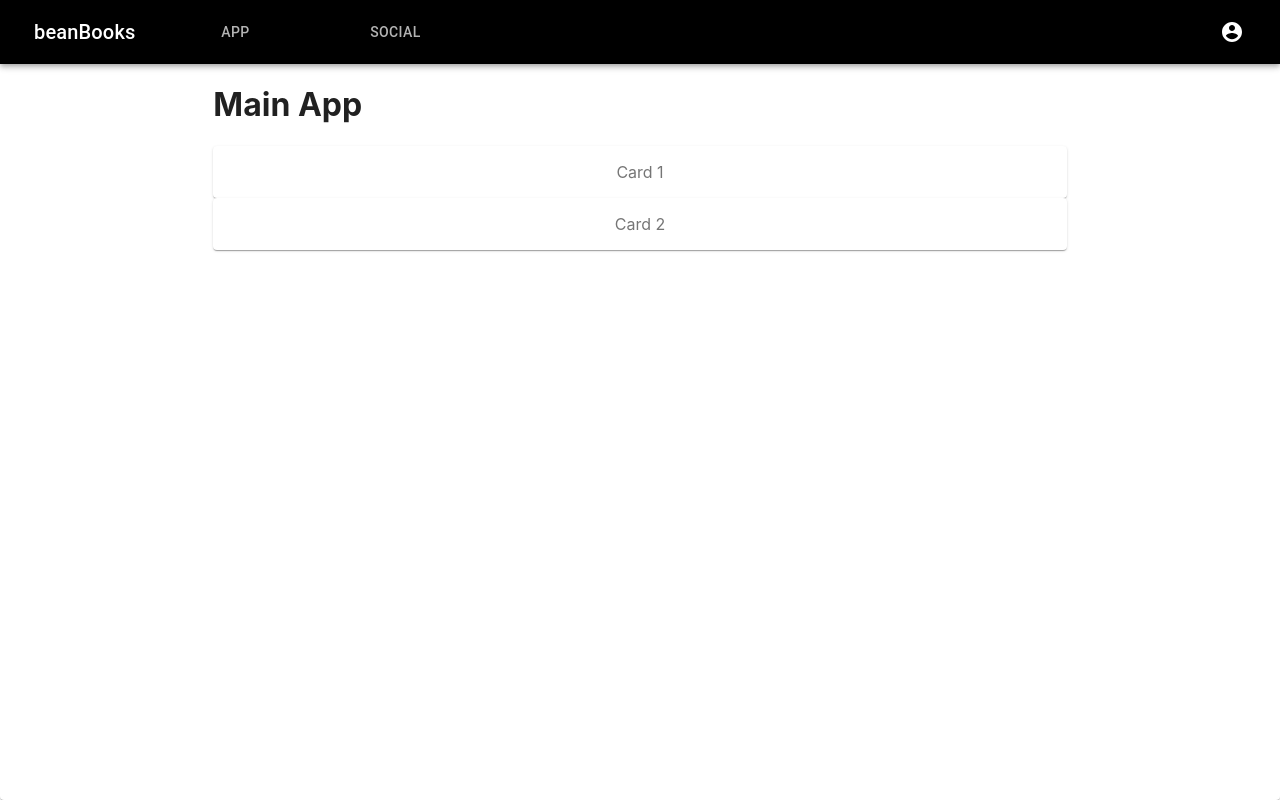
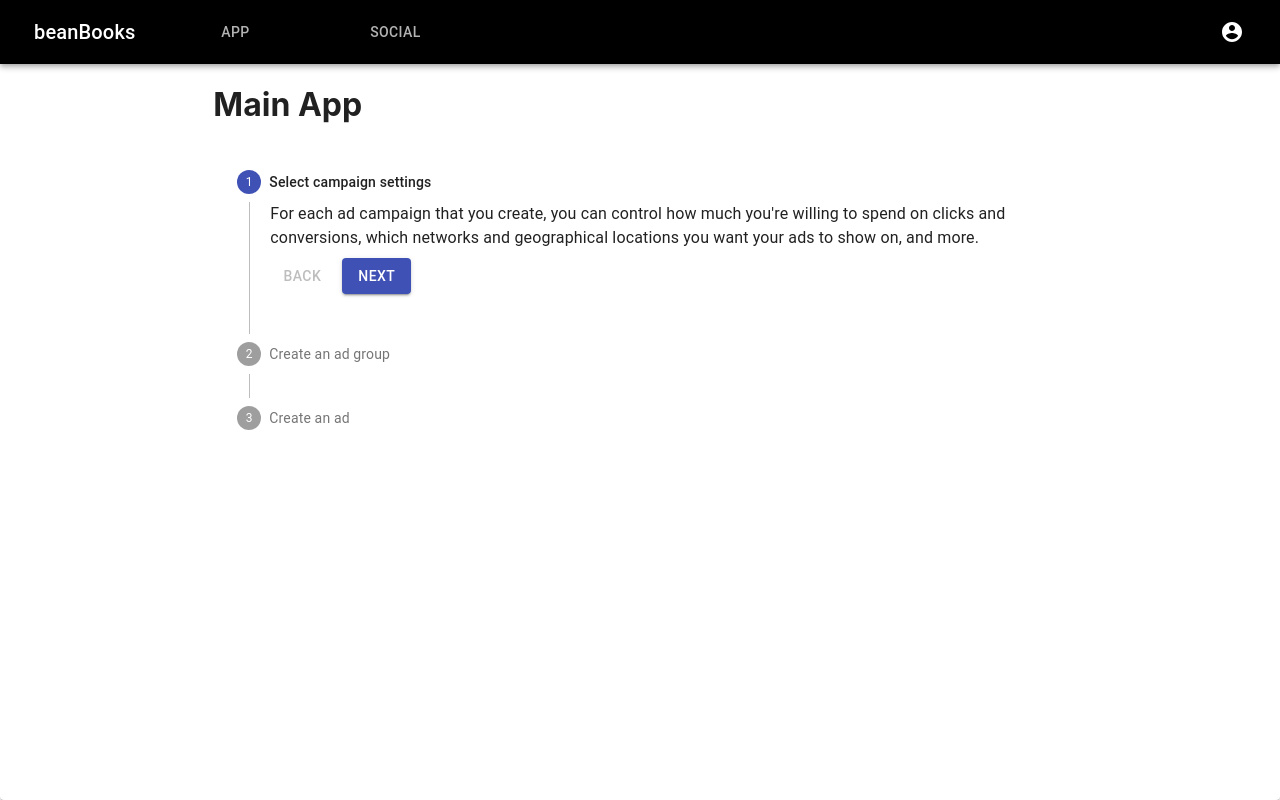
Before and after one commit to jodi-dev/beanbooks, a React (Create React App) app: page /mainapp in a window 1280 px wide. Built offline with nearby package versions, Linux system fonts and the light colour scheme.

Commit message:
added stepper

```diff
--- a/src/pages/Home.js
+++ b/src/pages/Home.js
@@ -10,6 +10,7 @@
 import TimelineOppositeContent from "@material-ui/lab/TimelineOppositeContent";
 import { makeStyles } from '@material-ui/core/styles';
 import Box from '@material-ui/core/Box';
+import Button from '@material-ui/core/Button';
 
 const useStyles = makeStyles((theme) => ({
     root: {
@@ -103,7 +104,7 @@
                     </Grid>
                 </Grid>
                 <Grid item container direction="row" justify="center" alignItems="center">
-                    Test
+                    <Button variant="contained" color="primary">Get Started</Button>
                 </Grid>
             <Grid item xs />
         </Grid>
--- a/src/pages/MainApp.js
+++ b/src/pages/MainApp.js
@@ -1,6 +1,13 @@
+import React from 'react';
 import { Grid } from '@material-ui/core';
+import { makeStyles } from '@material-ui/core/styles';
+import Stepper from '@material-ui/core/Stepper';
+import Step from '@material-ui/core/Step';
+import StepLabel from '@material-ui/core/StepLabel';
+import StepContent from '@material-ui/core/StepContent';
+import Button from '@material-ui/core/Button';
 import Paper from '@material-ui/core/Paper';
-import { makeStyles, ThemeProvider, createMuiTheme } from '@material-ui/core/styles';
+import Typography from '@material-ui/core/Typography';
 
 const useStyles = makeStyles((theme) => ({
     root: {
@@ -11,26 +18,106 @@
       textAlign: 'center',
       color: theme.palette.text.secondary,
     },
+    button: {
+        marginTop: theme.spacing(1),
+        marginRight: theme.spacing(1),
+      },
+      actionsContainer: {
+        marginBottom: theme.spacing(2),
+      },
+      resetContainer: {
+        padding: theme.spacing(3),
+      },
 }));
+
+function getSteps() {
+    return ['Select campaign settings', 'Create an ad group', 'Create an ad'];
+  }
+
+function getStepContent(step) {
+    switch (step) {
+      case 0:
+        return `For each ad campaign that you create, you can control how much
+                you're willing to spend on clicks and conversions, which networks
+                and geographical locations you want your ads to show on, and more.`;
+      case 1:
+        return 'An ad group contains one or more ads which target a shared set of keywords.';
+      case 2:
+        return `Try out different ad text to see what brings in the most customers,
+                and learn how to enhance your ads using features like ad extensions.
+                If you run into any problems with your ads, find out how to tell if
+                they're running and how to resolve approval issues.`;
+      default:
+        return 'Unknown step';
+    }
+}
 
 function MainApp() {
     const classes = useStyles();
+    const [activeStep, setActiveStep] = React.useState(0);
+    const steps = getSteps();
+
+    const handleNext = () => {
+        setActiveStep((prevActiveStep) => prevActiveStep + 1);
+    };
+
+    const handleBack = () => {
+        setActiveStep((prevActiveStep) => prevActiveStep - 1);
+    };
+
+    const handleReset = () => {
+        setActiveStep(0);
+    };
+
     return (
+        <div className={classes.root}>
             <Grid item container>
                 <Grid item xs />
                     <Grid item container direction="row" justify="center" alignItems="center">
                         <Grid item sm={8} xs={12}>
                             <h1>Main App</h1>
-                        <Grid>
-                            <Paper className={classes.paper}>Card 1</Paper>
-                        </Grid>
-                        <Grid>
-                            <Paper className={classes.paper}>Card 2</Paper>
-                        </Grid>
+                            <Stepper activeStep={activeStep} orientation="vertical">
+                                {steps.map((label, index) => (
+                                <Step key={label}>
+                                    <StepLabel>{label}</StepLabel>
+                                    <StepContent>
+                                    <Typography>{getStepContent(index)}</Typography>
+                                    <div className={classes.actionsContainer}>
+                                        <div>
+                                        <Button
+                                            disabled={activeStep === 0}
+                                            onClick={handleBack}
+                                            className={classes.button}
+                                        >
+                                            Back
+                                        </Button>
+                                        <Button
+                                            variant="contained"
+                                            color="primary"
+                                            onClick={handleNext}
+                                            className={classes.button}
+                                        >
+                                            {activeStep === steps.length - 1 ? 'Finish' : 'Next'}
+                                        </Button>
+                                        </div>
+                                    </div>
+                                    </StepContent>
+                                </Step>
+                                ))}
+                            </Stepper>
+                            {activeStep === steps.length && (
+                                <Paper square elevation={0} className={classes.resetContainer}>
+                                <Typography>All steps completed - you&apos;re finished</Typography>
+                                <Button onClick={handleReset} className={classes.button}>
+                                    Reset
+                                </Button>
+                                </Paper>
+                            )}
                         </Grid>
                     </Grid>
                 <Grid item xs />
             </Grid>
+        </div>
     );
 }
 
```
Lines whose indentation alone changed are shown as unchanged.
